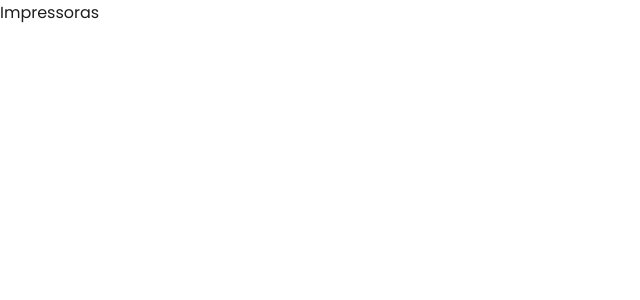
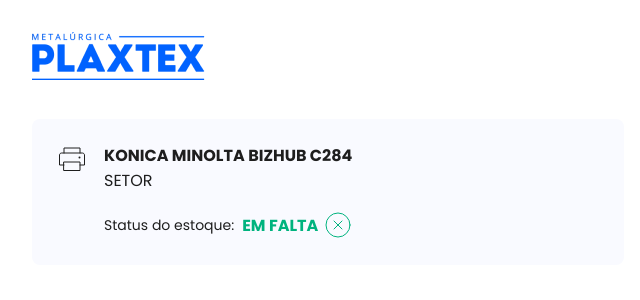
Before and after one commit to rotrenanoliveira/gestao-impressoras, a React (Vite) app: page / in a window 1280 px wide. Shown: the top 300 px of the page, without its empty margins (0-640 px from the left). Built offline with nearby package versions, Linux system fonts and the light colour scheme.

Commit message:
Inserindo lista de impressoras

```diff
--- a/src/pages/home/index.tsx
+++ b/src/pages/home/index.tsx
@@ -1,5 +1,54 @@
-import { HomeContainer } from "./styles";
+import { Envelope, Printer, XCircle } from "phosphor-react";
+
+import {
+  ContentContainer,
+  HomeContainer,
+  InkStatus,
+  PrinterContainer,
+  PrinterInfo,
+  PrintersContainer,
+  RequestInkButton,
+} from "./styles";
+
+import pmeLogo from "../../assets/logo.png";
 
 export function Home() {
-  return <HomeContainer>Impressoras</HomeContainer>;
+  const hasAlert = false;
+
+  return (
+    <HomeContainer>
+      <header>
+        <img src={pmeLogo} alt="" />
+      </header>
+
+      <ContentContainer>
+        <PrintersContainer>
+          <PrinterContainer hasAlert={hasAlert}>
+            <div className="icon">
+              <Printer size={32} weight={"thin"} />
+            </div>
+
+            <PrinterInfo>
+              <strong>konica minolta bizhub c284</strong>
+              <span>setor</span>
+              <InkStatus hasAlert={hasAlert}>
+                <span>Status do estoque:</span>
+                <strong>
+                  em falta
+                  <XCircle size={32} weight="thin" />
+                </strong>
+              </InkStatus>
+            </PrinterInfo>
+
+            {hasAlert && (
+              <RequestInkButton>
+                <Envelope size={32} weight="thin" />
+                <strong>Solicitar tinta!</strong>
+              </RequestInkButton>
+            )}
+          </PrinterContainer>
+        </PrintersContainer>
+      </ContentContainer>
+    </HomeContainer>
+  );
 }
--- a/src/pages/home/styles.ts
+++ b/src/pages/home/styles.ts
@@ -1,3 +1,96 @@
 import styled from "styled-components";
 
-export const HomeContainer = styled.div``;
+export const HomeContainer = styled.div`
+  width: calc(100vw - 4rem);
+  margin: 2rem auto;
+
+  @media (min-width: 1366px) {
+    width: 1120px;
+  }
+`;
+
+export const ContentContainer = styled.div`
+  /* display: flex; */
+  /* flex-direction: row; */
+`;
+
+export const PrintersContainer = styled.section`
+  width: 100%;
+  margin-top: 2rem;
+
+  display: grid;
+  grid-template-columns: repeat(2, 1fr);
+  gap: 2rem;
+`;
+
+interface InkStatusProps {
+  hasAlert: boolean;
+}
+
+export const PrinterContainer = styled.div<InkStatusProps>`
+  display: flex;
+  align-items: flex-start;
+  gap: 1rem;
+
+  padding: 1.5rem;
+  border-radius: 8px;
+  background-color: ${(props) => (props.hasAlert ? props.theme["red-100"] : props.theme["blue-100"])};
+`;
+
+export const PrinterInfo = styled.div`
+  strong,
+  span {
+    text-transform: uppercase;
+    display: block;
+  }
+`;
+
+export const InkStatus = styled.div<InkStatusProps>`
+  margin-top: 1rem;
+
+  display: flex;
+  align-items: center;
+  gap: 0.5rem;
+
+  span {
+    font-size: 0.875rem;
+    text-transform: none;
+  }
+
+  strong {
+    display: flex;
+    align-items: center;
+    justify-content: center;
+    gap: 0.25rem;
+
+    color: ${(props) => (props.hasAlert ? props.theme["red-500"] : props.theme["green-300"])};
+  }
+`;
+
+export const RequestInkButton = styled.button`
+  border: 0;
+  border-radius: 8px;
+  background: transparent;
+
+  flex: 1;
+  margin-left: 2rem;
+  height: 100%;
+
+  gap: 0.5rem;
+  display: flex;
+  align-items: center;
+  flex-direction: column;
+  justify-content: center;
+
+  transition: all 0.2s;
+
+  cursor: pointer;
+
+  &:hover {
+    background-color: #f2dee0;
+  }
+
+  strong {
+    font-size: 0.875rem;
+  }
+`;
```
